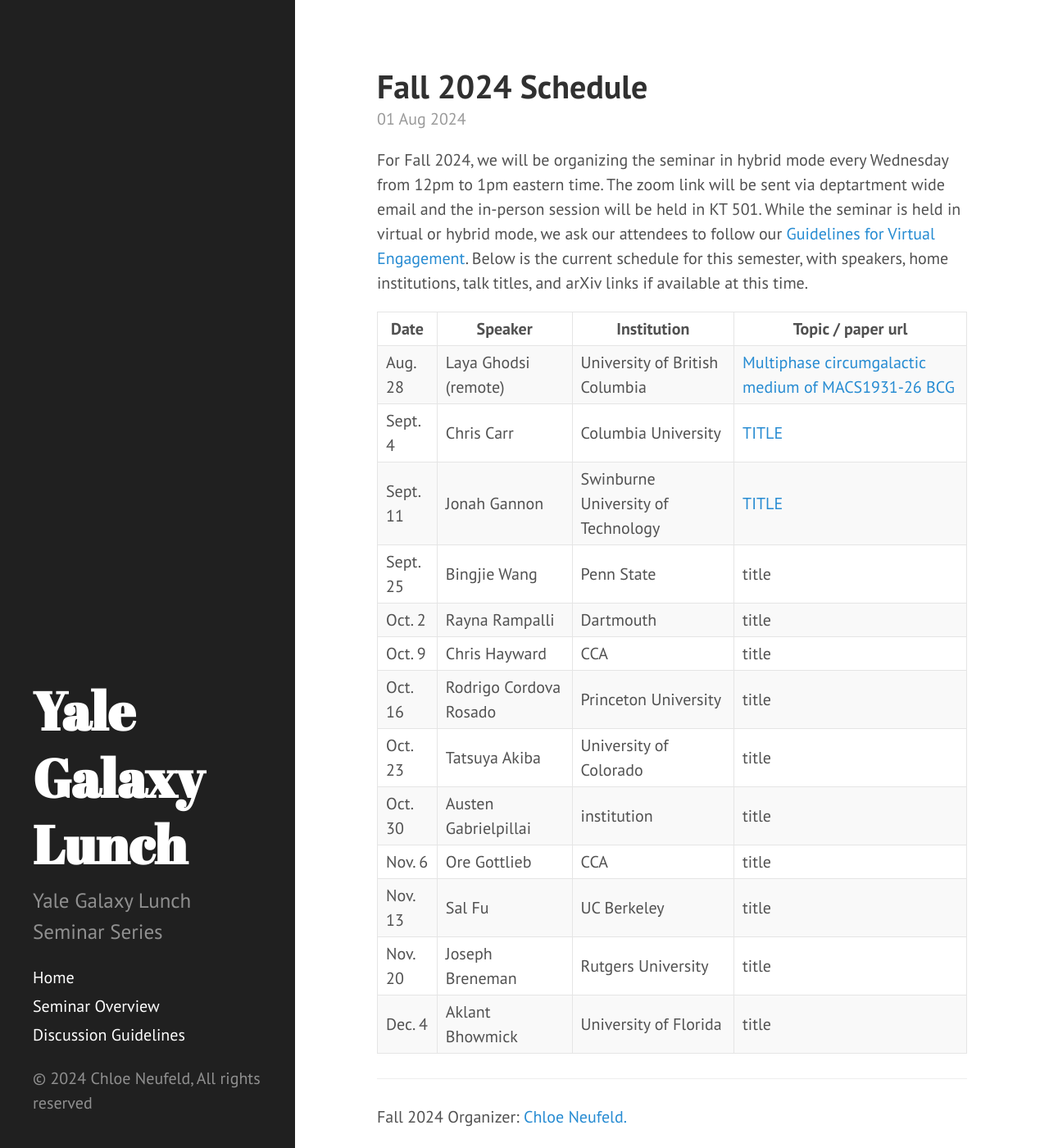
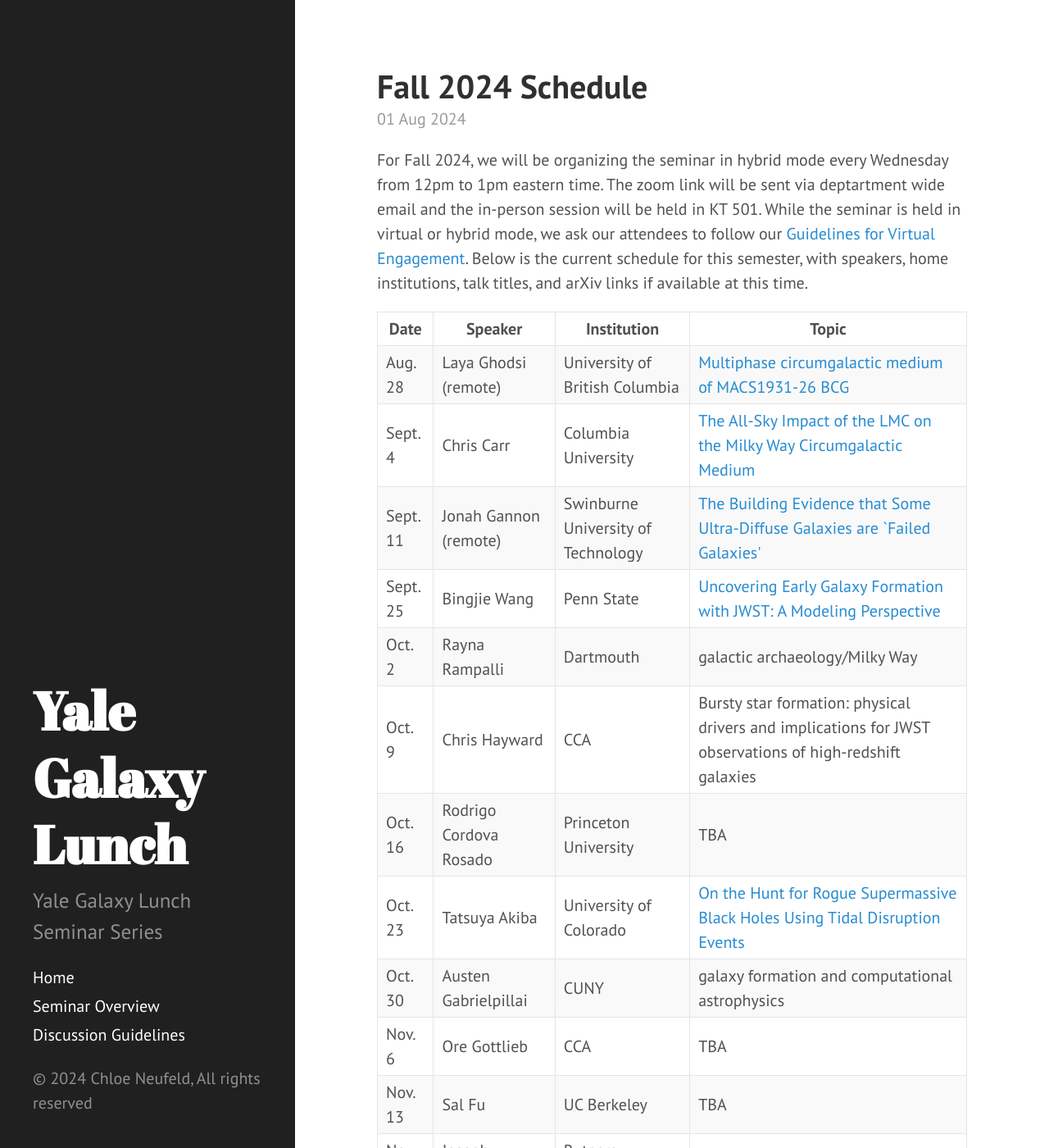
Before and after one commit to yalegalaxylunch/yalegalaxylunch.github.io, a Jekyll site: the page built from _posts/2024-08-01-fallschedule.md, in a window 1280 px wide and 1400 px high. Shown: the whole window at 82% size. Built offline with Jekyll 4.4.1, drawn with Linux system fonts in a browser that asks for light colours.

Commit message:
adding schedule and home page info

```diff
--- a/_posts/2024-08-01-fallschedule.md
+++ b/_posts/2024-08-01-fallschedule.md
@@ -11,7 +11,7 @@ For Fall 2024, we will be organizing the seminar in hybrid mode every Wednesday
       <th>Date</th>
       <th>Speaker</th>
       <th>Institution</th>
-      <th>Topic / paper url</th>
+      <th>Topic</th>
     </tr>
   </thead>
   <tbody>
@@ -25,73 +25,73 @@ For Fall 2024, we will be organizing the seminar in hybrid mode every Wednesday
       <td>Sept. 4</td>
       <td>Chris Carr</td>
       <td>Columbia University</td>
-      <td><a href="">TITLE</a></td>
+      <td><a href="https://arxiv.org/abs/2408.10358">The All-Sky Impact of the LMC on the Milky Way Circumgalactic Medium</a></td>
     </tr>
     <tr>
       <td>Sept. 11</td>
-      <td>Jonah Gannon</td>
+      <td>Jonah Gannon (remote)</td>
       <td>Swinburne University of Technology</td>
-      <td><a href="">TITLE</a></td>
+      <td><a href="https://arxiv.org/abs/2405.09104">The Building Evidence that Some Ultra-Diffuse Galaxies are `Failed Galaxies'</a></td>
     </tr>
     <tr>
       <td>Sept. 25</td>
       <td>Bingjie Wang</td>
       <td>Penn State</td>
-      <td>title</td>
+      <td><a href="https://arxiv.org/abs/2405.01473">Uncovering Early Galaxy Formation with JWST: A Modeling Perspective</a></td>
     </tr>
     <tr>
       <td>Oct. 2</td>
       <td>Rayna Rampalli</td>
       <td>Dartmouth</td>
-      <td>title</td>
+      <td> galactic archaeology/Milky Way </td>
     </tr>
     <tr>
       <td>Oct. 9</td>
       <td>Chris Hayward</td>
       <td>CCA</td>
-      <td>title</td>
+      <td>Bursty star formation: physical drivers and implications for JWST observations of high-redshift galaxies</td>
     </tr>
     <tr>
       <td>Oct. 16</td>
       <td>Rodrigo Cordova Rosado</td>
       <td>Princeton University</td>
-      <td>title</td>
+      <td>TBA</td>
     </tr>
     <tr>
       <td>Oct. 23</td>
       <td>Tatsuya Akiba</td>
       <td>University of Colorado</td>
-      <td>title</td>
+      <td><a href="https://arxiv.org/abs/2404.04296">On the Hunt for Rogue Supermassive Black Holes Using Tidal Disruption Events</a></td>
     </tr>
     <tr>
       <td>Oct. 30</td>
       <td>Austen Gabrielpillai</td>
-      <td>institution</td>
-      <td>title</td>
+      <td>CUNY</td>
+      <td> galaxy formation and computational astrophysics </td>
     </tr>
     <tr>
       <td>Nov. 6</td>
       <td>Ore Gottlieb</td>
       <td>CCA</td>
-      <td>title</td>
+      <td>TBA</td>
     </tr>
     <tr>
       <td>Nov. 13</td>
       <td>Sal Fu</td>
       <td>UC Berkeley</td>
-      <td>title</td>
+      <td>TBA</td>
     </tr>
     <tr>
       <td>Nov. 20</td>
       <td>Joseph Breneman</td>
       <td>Rutgers University</td>
-      <td>title</td>
+      <td>TBA</td>
     </tr>
     <tr>
       <td>Dec. 4</td>
       <td>Aklant Bhowmick</td>
       <td>University of Florida</td>
-      <td>title</td>
+      <td>TBA</td>
     </tr>
   </tbody>
 </table>
```
